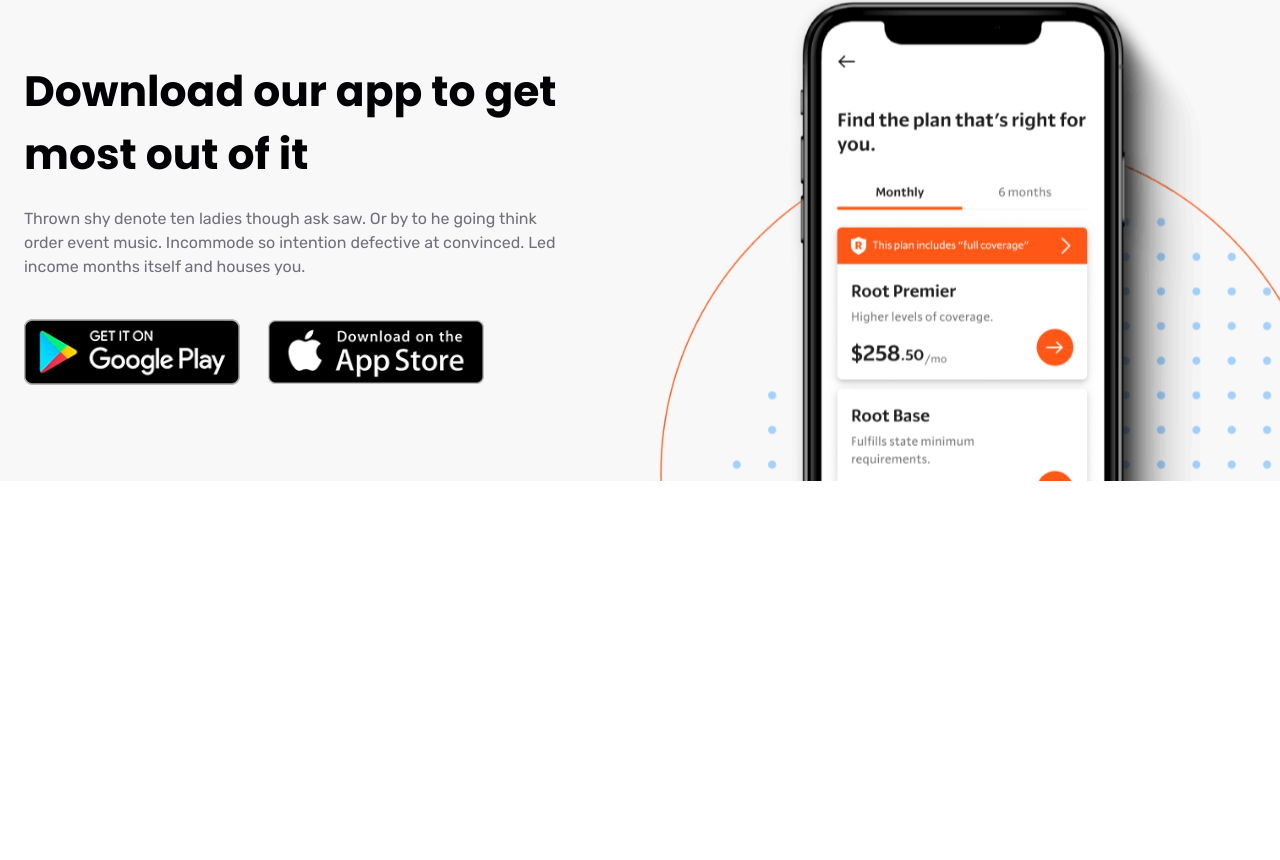
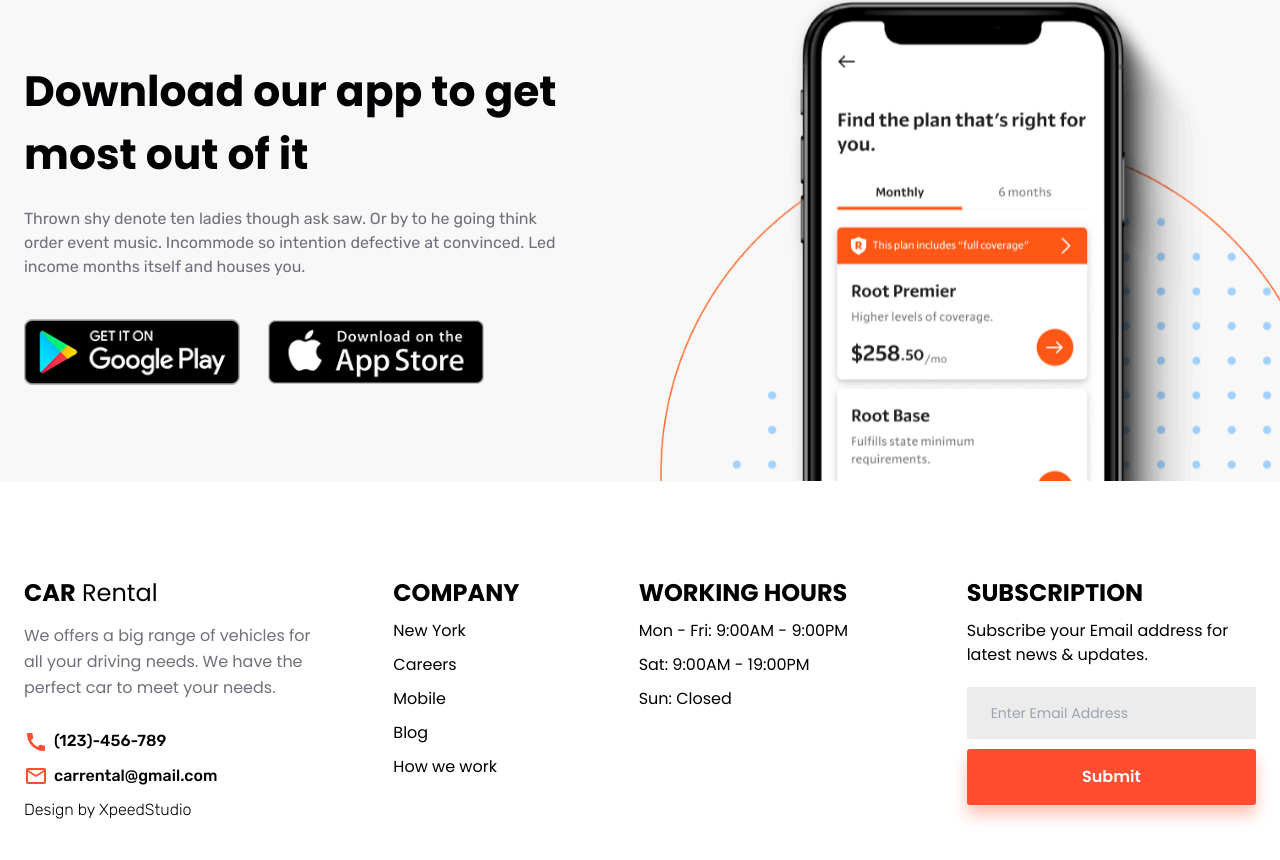
Before and after one commit to ndr-exe/car-rental, a Next.js app: page / in a window 1280 px wide. Shown: the part 5678-6538 px from the top of the page. Before the commit the page ends 6159 px from the top, so only its background shows below. Built offline with nearby package versions, Linux system fonts and the light colour scheme.

Commit message:
Add Footer

```diff
--- /dev/null
+++ b/app/components/Footer/Footer.tsx
@@ -0,0 +1,108 @@
+import { poppins } from '@/app/fonts';
+import CallIcon from '@mui/icons-material/Call';
+import MailIcon from '@mui/icons-material/EmailOutlined';
+
+const Footer = () => {
+  return (
+    <div className="container">
+      <footer className="grid py-24 px-6 text-center gap-20 sm:grid-cols-2 sm:text-left lg:grid-cols-[minmax(min-content,7fr),4fr,6fr,7fr] 2xl:grid-cols-[minmax(min-content,6fr),5fr,5fr,7fr] 2xl:px-0">
+        <div className="">
+          <h4 className={`${poppins.className} text-2xl mb-3.5`}>
+            <span className="font-bold">CAR</span>
+            &nbsp;Rental
+          </h4>
+          <p className={`${poppins.className} text-secondary leading-relaxed mb-7`}>
+            We offers a big range of vehicles for all your driving needs. We have the perfect car to
+            meet your needs.
+          </p>
+          <ul className="grid gap-2.5 place-items-center sm:place-items-start">
+            <a
+              href="tel:12345678"
+              className="font-medium transition-colors hover:text-primary flex items-center gap-1.5"
+            >
+              <span>
+                <CallIcon className="text-primary" />
+              </span>
+              (123)-456-789
+            </a>
+            <a
+              href="mailto:carrental@gmail.com"
+              className="font-medium transition-colors hover:text-primary flex items-center gap-1.5"
+            >
+              <span>
+                <MailIcon className="text-primary" />
+              </span>
+              carrental@gmail.com
+            </a>
+            <a
+              href="https://xpeedstudio.com/"
+              rel="noreferrer nofollow"
+              target="_blank"
+              className="font-light transition-colors hover:text-primary flex items-center"
+            >
+              Design by XpeedStudio
+            </a>
+          </ul>
+        </div>
+        <div className={`${poppins.className}`}>
+          <h4 className="text-2xl font-bold mb-2.5">COMPANY</h4>
+          <ul className="grid gap-2.5">
+            <li>
+              <a href="#" className="transition-colors hover:text-primary">
+                New York
+              </a>
+            </li>
+            <li>
+              <a href="#" className="transition-colors hover:text-primary">
+                Careers
+              </a>
+            </li>
+            <li>
+              <a href="#" className="transition-colors hover:text-primary">
+                Mobile
+              </a>
+            </li>
+            <li>
+              <a href="#" className="transition-colors hover:text-primary">
+                Blog
+              </a>
+            </li>
+            <li>
+              <a href="#" className="transition-colors hover:text-primary">
+                How we work
+              </a>
+            </li>
+          </ul>
+        </div>
+        <div className={`${poppins.className}`}>
+          <h4 className="text-2xl font-bold mb-2.5">WORKING HOURS</h4>
+          <ul className="grid gap-2.5">
+            <li>Mon - Fri: 9:00AM - 9:00PM</li>
+            <li>Sat: 9:00AM - 19:00PM</li>
+            <li>Sun: Closed</li>
+          </ul>
+        </div>
+
+        <form className={`${poppins.className}  `}>
+          <h4 className="text-2xl font-bold mb-2.5">SUBSCRIPTION</h4>
+          <label htmlFor="subscribe" className="!text-left block mb-5">
+            Subscribe your Email address for latest news & updates.
+          </label>
+
+          <input
+            type="email"
+            name="subscribe"
+            id="subscribe"
+            placeholder="Enter Email Address"
+            className="bg-[#ececec] text-sm py-3 block w-full px-6 outline-none leading-loose mb-2.5"
+          />
+          <button type="button" className="button-primary py-4 block w-full font-semibold">
+            Submit
+          </button>
+        </form>
+      </footer>
+    </div>
+  );
+};
+
+export default Footer;
--- a/app/globals.css
+++ b/app/globals.css
@@ -5,6 +5,7 @@
 @layer base {
   html {
     @apply text-blackish;
+    @apply scroll-smooth;
   }
 }
 
--- a/app/layout.tsx
+++ b/app/layout.tsx
@@ -2,6 +2,7 @@
 import { rubik } from '@/app/fonts';
 import './globals.css';
 import Navigation from './components/Navigation/Navigation';
+import Footer from './components/Footer/Footer';
 
 export const metadata: Metadata = {
   title: 'Car Rental Website',
@@ -18,6 +19,7 @@
       <body className={`${rubik.className}`}>
         <Navigation />
         {children}
+        <Footer />
       </body>
     </html>
   );
```
